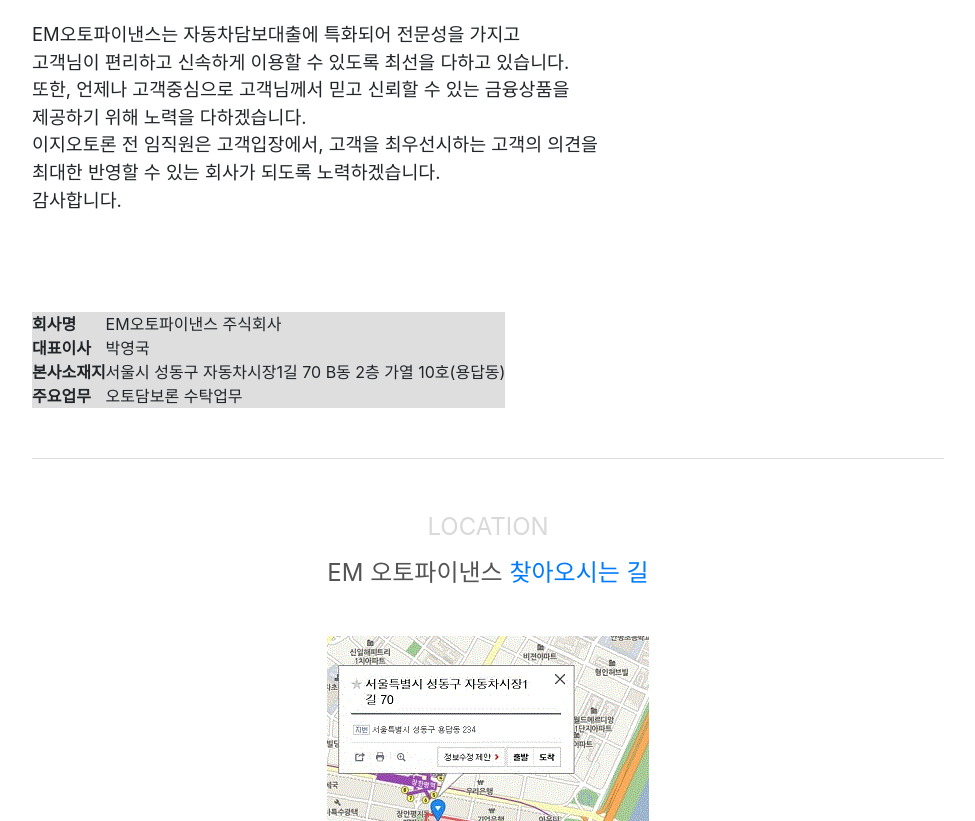
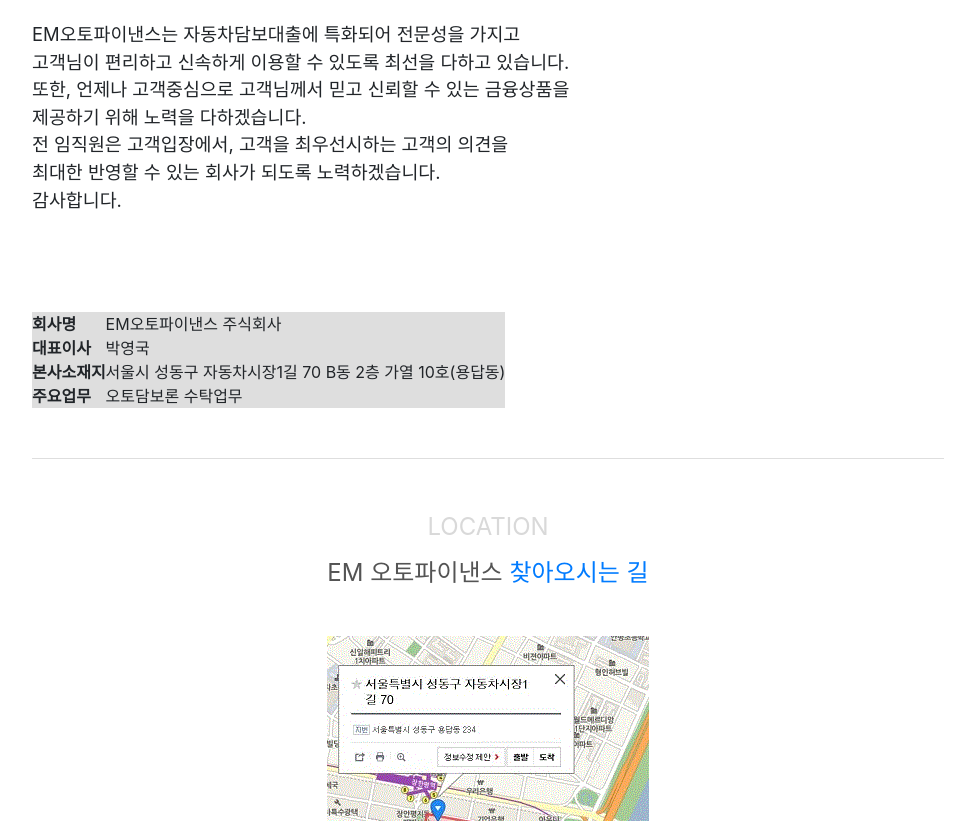
Before and after one commit to emauto/emauto, a website with bundled scripts: page index.html in a window 1280 px wide. Shown: the part 2943-3764 px from the top of the page, without its empty margins (288-1263 px from the left). Built offline with nearby package versions, Linux system fonts and the light colour scheme; a web font is replaced by a local one.

Commit message:
Update index.html

```diff
--- a/index.html
+++ b/index.html
@@ -321,7 +321,7 @@
 			고객님이 편리하고 신속하게 이용할 수 있도록 최선을 다하고 있습니다.<br>
 			또한, 언제나 고객중심으로 고객님께서 믿고 신뢰할 수 있는 금융상품을<br>
 			제공하기 위해 노력을 다하겠습니다.<br>
-			이지오토론 전 임직원은 고객입장에서, 고객을 최우선시하는 고객의 의견을<br>
+			전 임직원은 고객입장에서, 고객을 최우선시하는 고객의 의견을<br>
 			최대한 반영할 수 있는 회사가 되도록 노력하겠습니다.<br>
 			감사합니다.<br>
 		</p>
```
